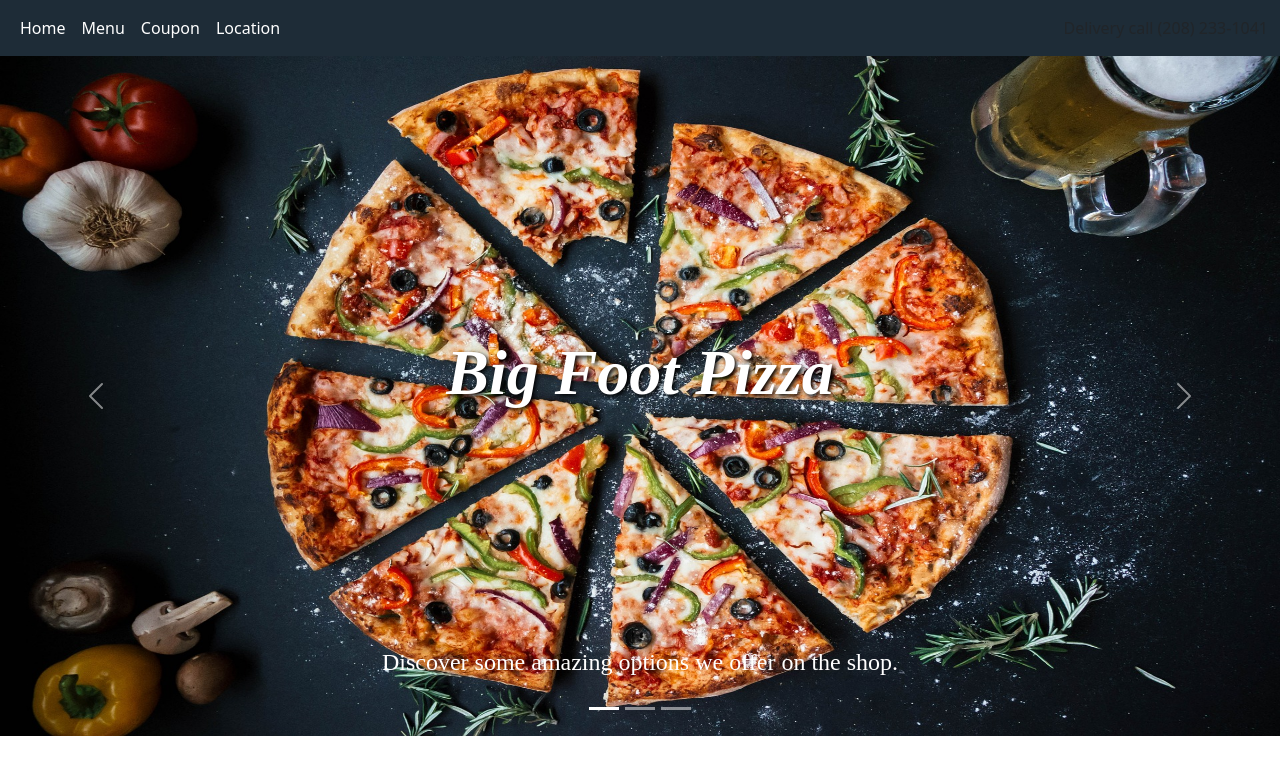
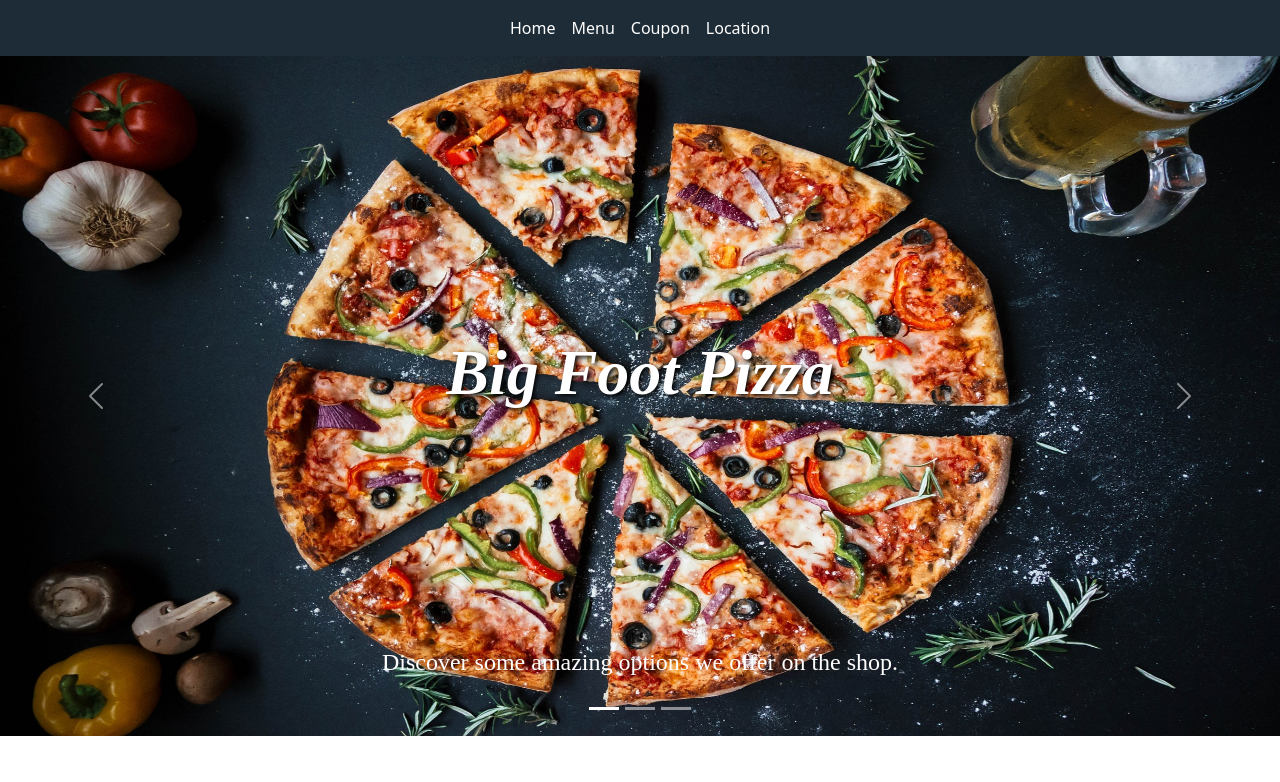
Before and after one commit to HoneyHyunny/HCI-AngualrProject, an Angular app: page / in a window 1280 px wide. Shown: the top 782 px of the page. Built offline with nearby package versions, Linux system fonts and the light colour scheme.

Commit message:
Makes the navigation bar centered

```diff
--- a/src/app/navigation/header/header.component.css
+++ b/src/app/navigation/header/header.component.css
@@ -3,6 +3,11 @@
 #navbar{
     background-color: #1e2c37;
 }
+
+.navbar a{
+    color: #fff;
+}
+
 
 img{
     width: 5rem;
@@ -18,7 +23,3 @@ img{
     font-weight: 700;
     font-family: Century Gothic;
 }
-
-.navbar a{
-    color: #fff;
-}
--- a/src/app/navigation/header/header.component.html
+++ b/src/app/navigation/header/header.component.html
@@ -1,7 +1,7 @@
-<nav class="navbar sticky-top navbar-expand-lg" id="navbar">
-    <div class="container-fluid">
+<nav class="navbar sticky-top navbar-expand-lg " id="navbar">
+    <div class="container-fluid ">
       <div class="collapse navbar-collapse" id="navbarSupportedContent">
-        <ul class="navbar-nav me-auto mb-2 mb-lg-0">
+        <ul class="navbar-nav mx-auto mb-2 mb-lg-0 ">
           <li class="nav-item">
             <a class="nav-link active" aria-current="page" href="#">Home</a>
           </li>
@@ -16,12 +16,8 @@
             <a class="nav-link" routerLink="/location">Location
             </a>
           </li>
+        </ul>
 
-
-        </ul>
-        <div class="d-flex">
-            Delivery call (208) 233-1041
-        </div>
       </div>
     </div>
   </nav>
```
